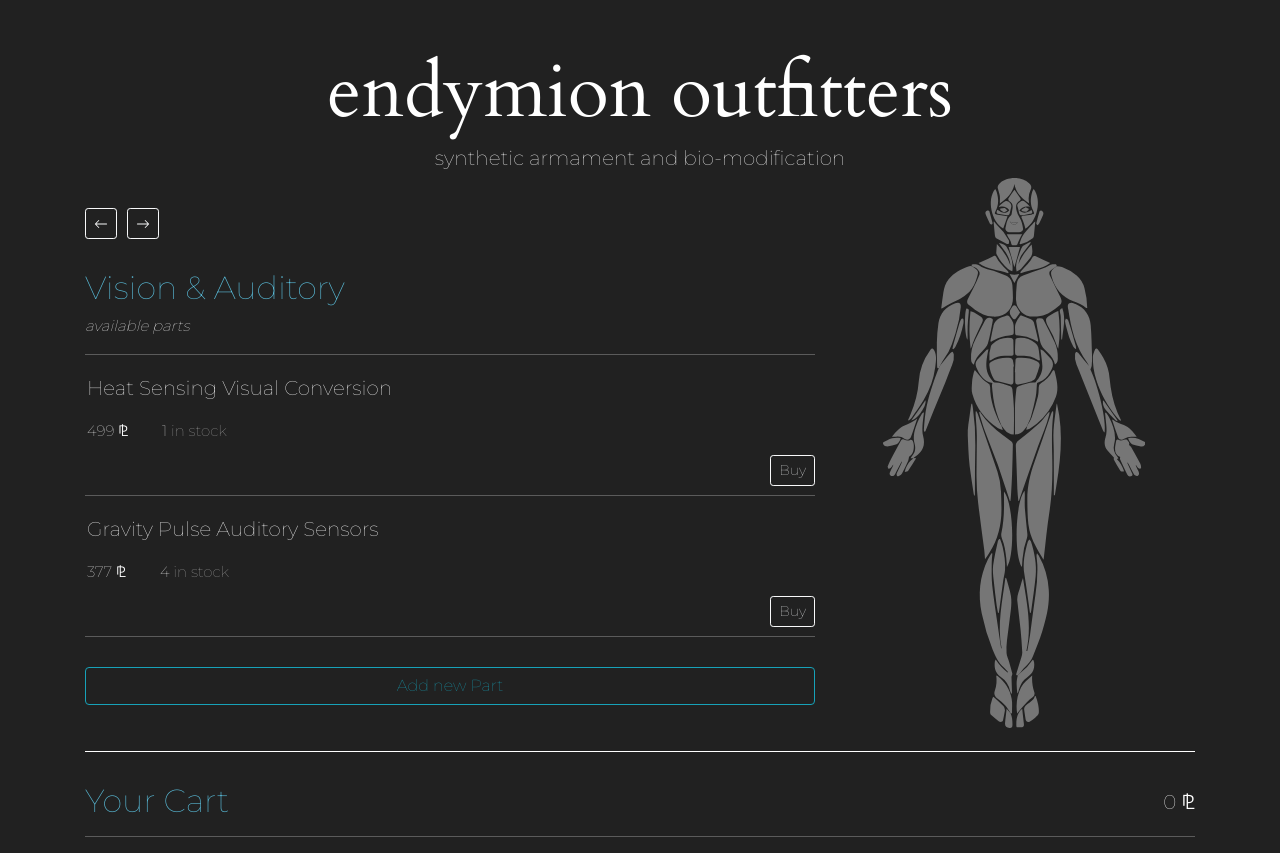
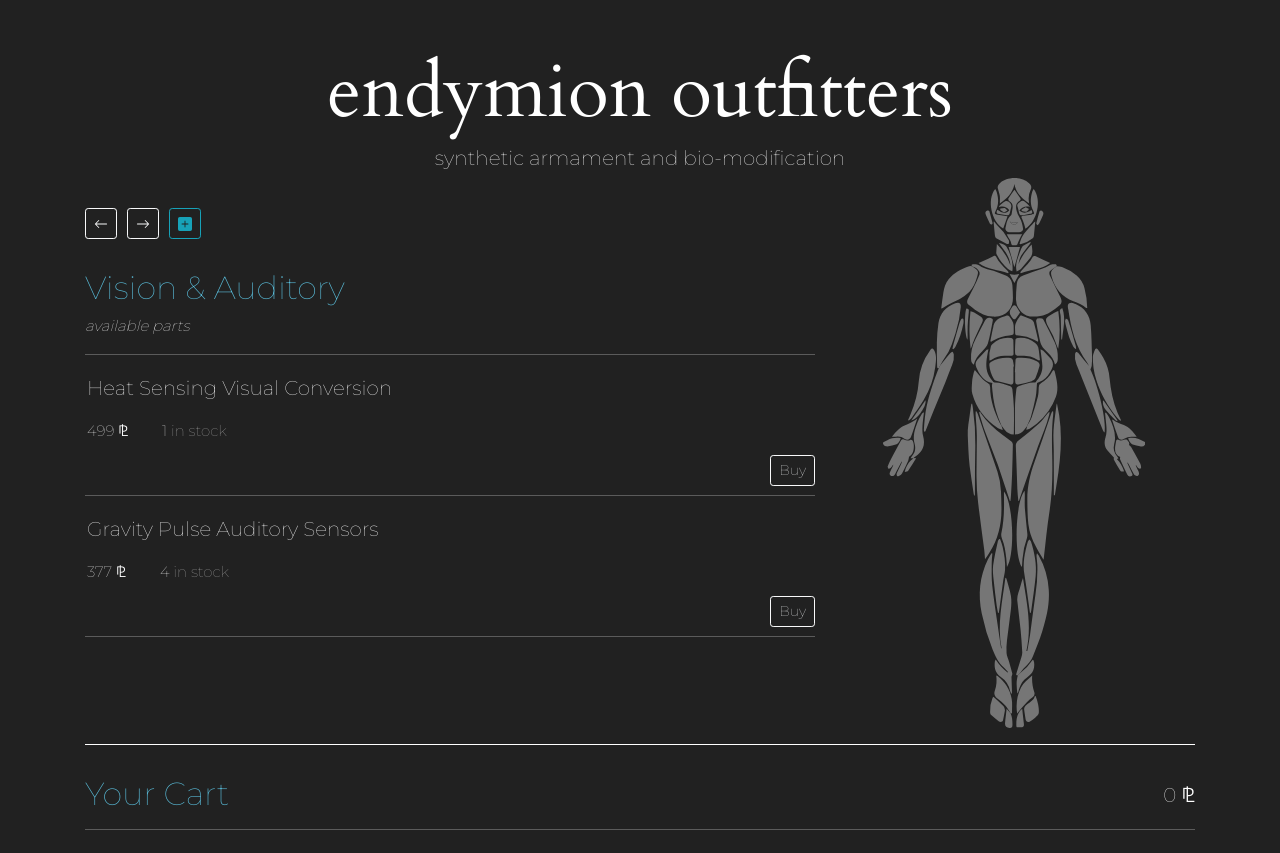
Before and after one commit to GrantEadie/cyborg-armorment, a React (Create React App) app: page / in a window 1280 px wide. Built offline with nearby package versions, Linux system fonts and the light colour scheme.

Commit message:
finalize for now.

```diff
--- a/src/components/body-type/BodyTypeControl.js
+++ b/src/components/body-type/BodyTypeControl.js
@@ -231,7 +231,9 @@ class BodyTypeControl extends React.Component {
         onPartSelection={this.handleChangingSelectedPart}
         onBuyPart={this.handleBuyClick}
         />
-      buttonText = "Add new Part"
+      buttonText = <svg width="1em" height="1em" viewBox="0 0 16 16" class="bi bi-plus-square-fill" fill="currentColor" xmlns="http://www.w3.org/2000/svg">
+      <path fill-rule="evenodd" d="M2 0a2 2 0 0 0-2 2v12a2 2 0 0 0 2 2h12a2 2 0 0 0 2-2V2a2 2 0 0 0-2-2H2zm6.5 4.5a.5.5 0 0 0-1 0v3h-3a.5.5 0 0 0 0 1h3v3a.5.5 0 0 0 1 0v-3h3a.5.5 0 0 0 0-1h-3v-3z"/>
+    </svg>
     }
 
     return (
@@ -245,8 +247,8 @@ class BodyTypeControl extends React.Component {
         <button className="arrow btn btn-outline-light btn-sm" onClick={this.handleClickUp}><svg width="1em" height="1em" viewBox="0 0 16 16" class="bi bi-arrow-right" fill="currentColor" xmlns="http://www.w3.org/2000/svg">
           <path fill-rule="evenodd" d="M1 8a.5.5 0 0 1 .5-.5h11.793l-3.147-3.146a.5.5 0 0 1 .708-.708l4 4a.5.5 0 0 1 0 .708l-4 4a.5.5 0 0 1-.708-.708L13.293 8.5H1.5A.5.5 0 0 1 1 8z" />
         </svg></button>
+        <button className="mx-auto btn btn-outline-info btn-sm" onClick={this.handleClickForm}>{buttonText}</button>
         {currentVisibleState}
-        <button className="arrow btn btn-outline-info btn-block" onClick={this.handleClickForm}>{buttonText}</button>
           </div>
           <div className="col-md-4">
             <BodyTypeSVG/>
--- a/src/index.css
+++ b/src/index.css
@@ -90,7 +90,7 @@ h2 {
 }
 
 .visionAudio:hover {
-  fill: #5bc0debe;
+  fill: lightyellow;
   transition-duration:0.1s;
   cursor:pointer;
 }
@@ -113,6 +113,10 @@ h2 {
   cursor:pointer;
 }
 
+.legs:active{
+  fill:white;
+}
+
 .arms:hover{
   fill: #5bc0debe;
   transition-duration:0.1s;
```
